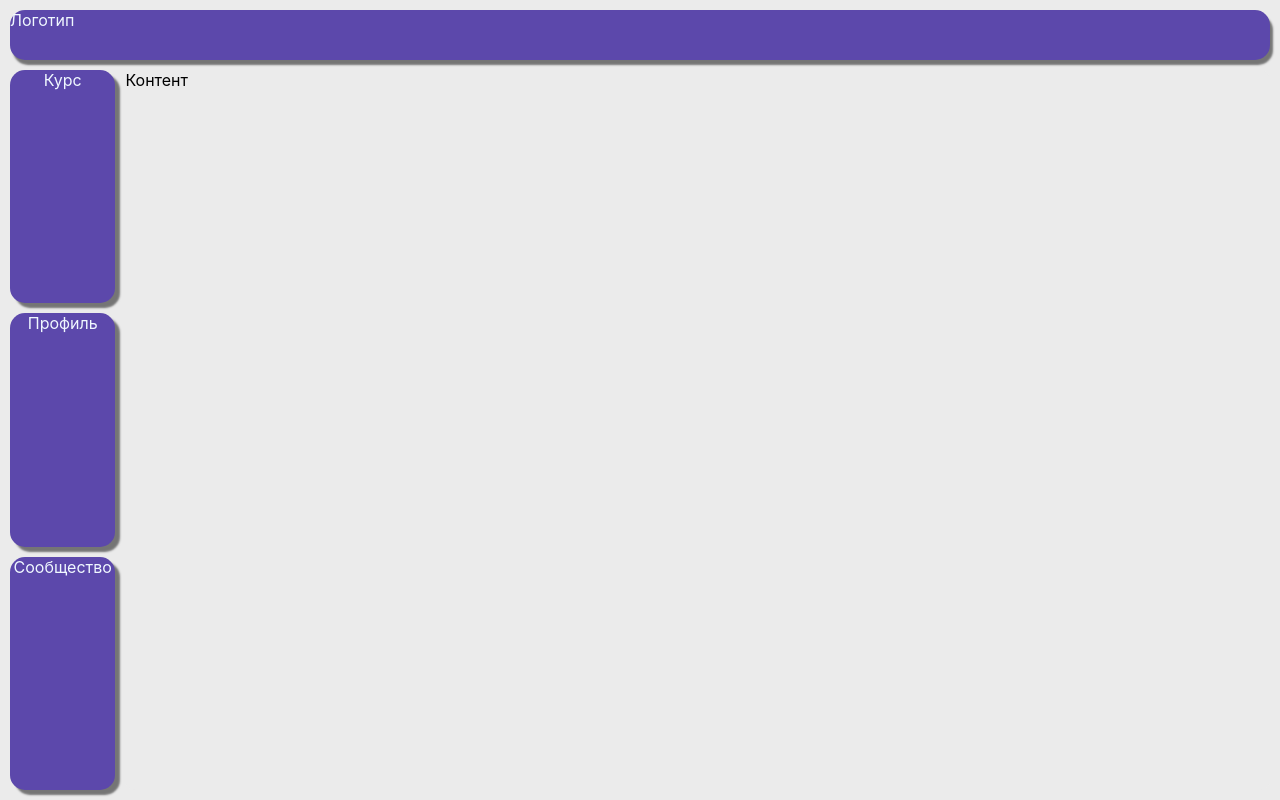
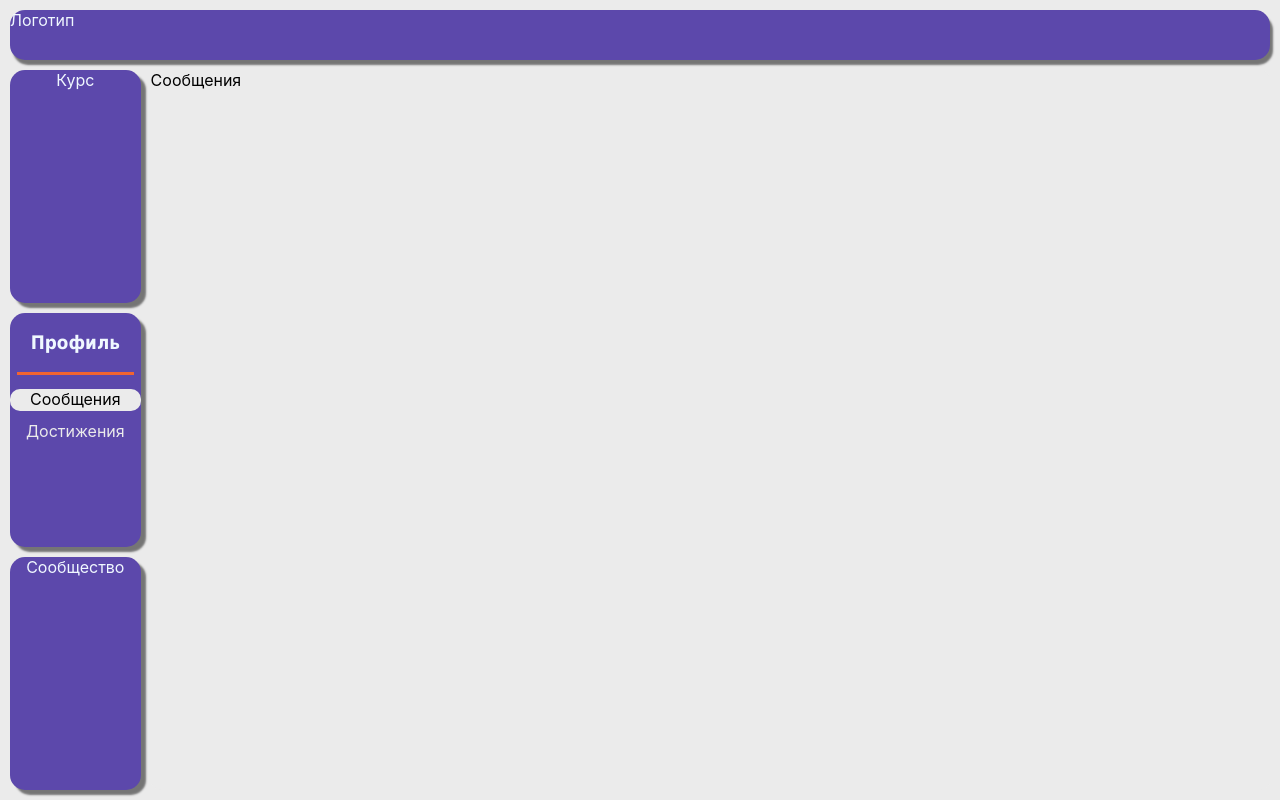
Before and after one commit to lopatuxin/mexanikum-front, a React (Create React App) app: page /messages in a window 1280 px wide. Built offline with nearby package versions, Linux system fonts and the light colour scheme.

Commit message:
Добавил BrowserRouter, компоненты Messages.jsx и Achievements, улучшил верстку панели навигации

```diff
--- a/package.json
+++ b/package.json
@@ -8,6 +8,7 @@
     "@testing-library/user-event": "^13.5.0",
     "react": "^18.2.0",
     "react-dom": "^18.2.0",
+    "react-router-dom": "^6.18.0",
     "react-scripts": "5.0.1",
     "web-vitals": "^2.1.4"
   },
--- a/src/App.css
+++ b/src/App.css
@@ -9,3 +9,11 @@
     background-color: #EBEBEB;
     height: 100vh;
 }
+
+.content {
+    grid-area: content;
+    background-color: #EBEBEB;
+    border-radius: 10px;
+    margin-right: 10px;
+    margin-bottom: 10px;
+}
--- a/src/App.js
+++ b/src/App.js
@@ -1,15 +1,24 @@
 import './App.css';
 import Header from "./components/header/Header";
 import NavBar from "./components/navBar/NavBar";
-import Content from "./components/content/Content";
+import {Messages} from "./components/content/profile/messages/Messages";
+import {BrowserRouter, Route, Routes} from "react-router-dom";
+import {Achievements} from "./components/content/profile/achievements/Achievements";
 
 const App = () => {
     return (
-        <div className="App">
-            <Header/>
-            <NavBar/>
-            <Content/>
-        </div>
+        <BrowserRouter>
+            <div className="App">
+                <Header/>
+                <NavBar/>
+                <div className='content'>
+                    <Routes>
+                        <Route path='/messages' element={<Messages/>}/>
+                        <Route path='/achievements' element={<Achievements/>}/>
+                    </Routes>
+                </div>
+            </div>
+        </BrowserRouter>
     );
 }
 export default App;
--- a/src/components/content/Content.jsx
+++ b/src/components/content/Content.jsx
@@ -1,8 +1,7 @@
-import content from './Content.module.css'
+
 export const Content = () => {
     return (
-        <div className={content.content}>Контент</div>
+        <div>Контент</div>
     )
 }
-
 export default Content;
--- a/src/components/content/Content.module.css
+++ /dev/null
@@ -1,7 +0,0 @@
-.content {
-    grid-area: content;
-    background-color: #EBEBEB;
-    border-radius: 10px;
-    margin-right: 10px;
-    margin-bottom: 10px;
-}
--- /dev/null
+++ b/src/components/content/profile/achievements/Achievements.jsx
@@ -0,0 +1,6 @@
+import achievements from './Achievements.module.css'
+export const Achievements = () => {
+    return (
+        <div className={achievements.achievements}>Достижения</div>
+    )
+}
--- /dev/null
+++ b/src/components/content/profile/achievements/Achievements.module.css
@@ -0,0 +1,3 @@
+.achievements {
+
+}
--- /dev/null
+++ b/src/components/content/profile/messages/Messages.jsx
@@ -0,0 +1,6 @@
+import messages from './Messages.module.css'
+export const Messages = () => {
+    return (
+        <div className={messages.messages}>Сообщения</div>
+    )
+}
--- /dev/null
+++ b/src/components/content/profile/messages/Messages.module.css
@@ -0,0 +1,3 @@
+.messages {
+
+}
--- a/src/components/navBar/NavBar.module.css
+++ b/src/components/navBar/NavBar.module.css
@@ -13,5 +13,3 @@
     margin-bottom: 10px;
 
 }
-
-/* Стили для элементов внутри navBar */
--- a/src/components/navBar/profile/Profile.jsx
+++ b/src/components/navBar/profile/Profile.jsx
@@ -1,7 +1,24 @@
 import profile from './Profile.module.css'
+import {NavLink} from "react-router-dom";
+
 export const Profile = () => {
     return (
-        <div className={profile.profile}>Профиль</div>
+        <div className={profile.profile}>
+            <div className={profile.header}>
+                <h3>Профиль</h3>
+                <hr className={profile.separator}/>
+            </div>
+            <div className={profile.links}>
+                <div>
+                    <NavLink className={link => link.isActive ? profile.active : profile.links}
+                             to='/messages'>Сообщения</NavLink>
+                </div>
+                <div>
+                    <NavLink className={link => link.isActive ? profile.active : profile.links}
+                             to='/achievements'>Достижения</NavLink>
+                </div>
+            </div>
+        </div>
     )
 }
 export default Profile
--- a/src/components/navBar/profile/Profile.module.css
+++ b/src/components/navBar/profile/Profile.module.css
@@ -2,7 +2,37 @@
     grid-area: course;
     border-radius: 15px;
     background-color: #5C48AB;
-    color: aliceblue;
     box-shadow: 5px 5px 2px rgba(0, 0, 0, 0.5);
     text-align: center;
 }
+
+.header {
+    color: aliceblue;
+    font-family: Tahoma, serif;
+}
+
+.separator {
+    width: 90%;
+    border: none;
+    height: 3px;
+    background-color: #f26430;
+}
+
+.links a {
+    color: #EBEBEB;
+    text-decoration: none;
+    line-height: 2;
+}
+
+.links a.active {
+    color: black;
+    background-color: #EBEBEB;
+    border-radius: 10px;
+    padding-bottom: 2px;
+    padding-left: 20px;
+    padding-right: 20px;
+}
+
+.links a:hover {
+    border-bottom: 2px solid #f26430;
+}
```
Also changed, not shown: 1 other file (tests, documents, lock files or other folders).
